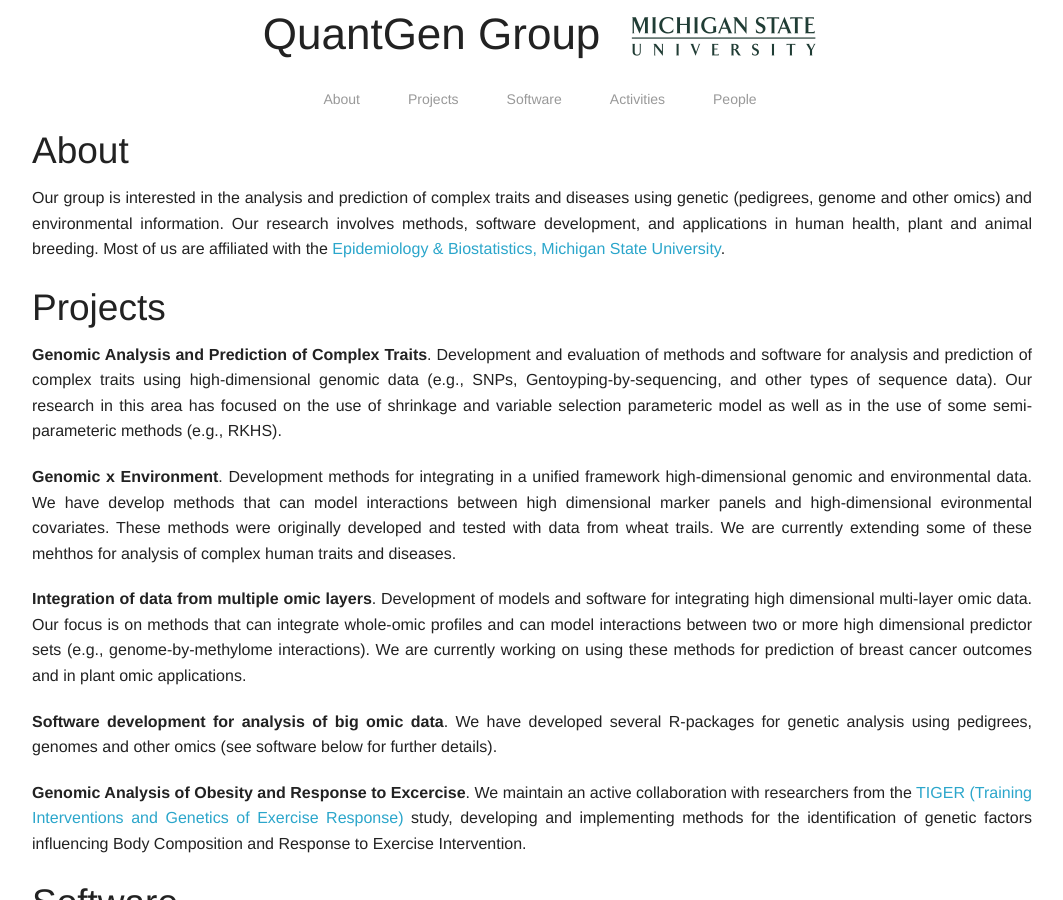
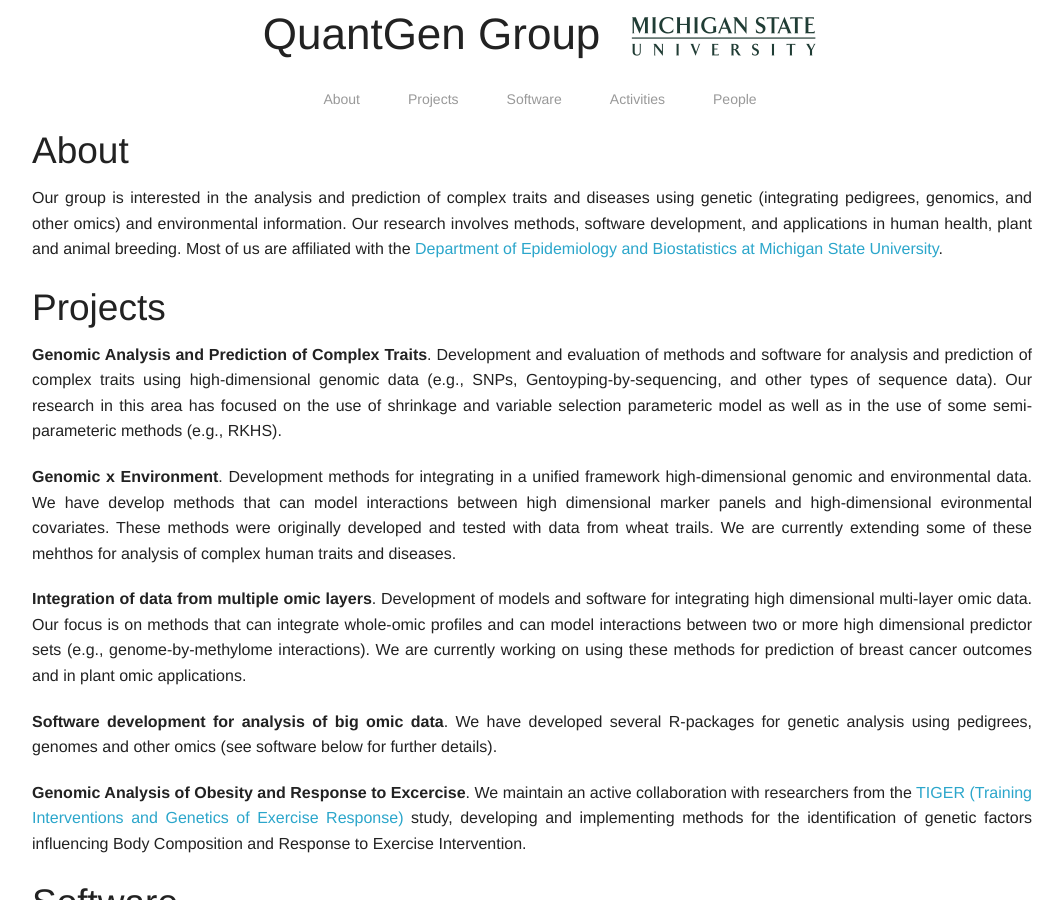
Before and after one commit to QuantGen/quantgen.github.io, a Jekyll site: the page built from index.html, in a window 1280 px wide and 900 px high. Shown: the whole window, without its empty margins (108-1171 px from the left). Built offline with Jekyll 4.4.1, drawn with Linux system fonts in a browser that asks for light colours.

Commit message:
Fix typos.

```diff
--- a/_includes/introduction.md
+++ b/_includes/introduction.md
@@ -1 +1 @@
-Our group is interested in the analysis and prediction of complex traits and diseases using genetic (pedigrees, genome and other omics) and environmental information. Our research involves methods, software development, and applications in human health, plant and animal breeding. Most of us are affiliated with the [Epidemiology & Biostatistics, Michigan State University](http://www.epi.msu.edu/).
+Our group is interested in the analysis and prediction of complex traits and diseases using genetic (integrating pedigrees, genomics, and other omics) and environmental information. Our research involves methods, software development, and applications in human health, plant and animal breeding. Most of us are affiliated with the [Department of Epidemiology and Biostatistics at Michigan State University](http://www.epi.msu.edu/).
```
